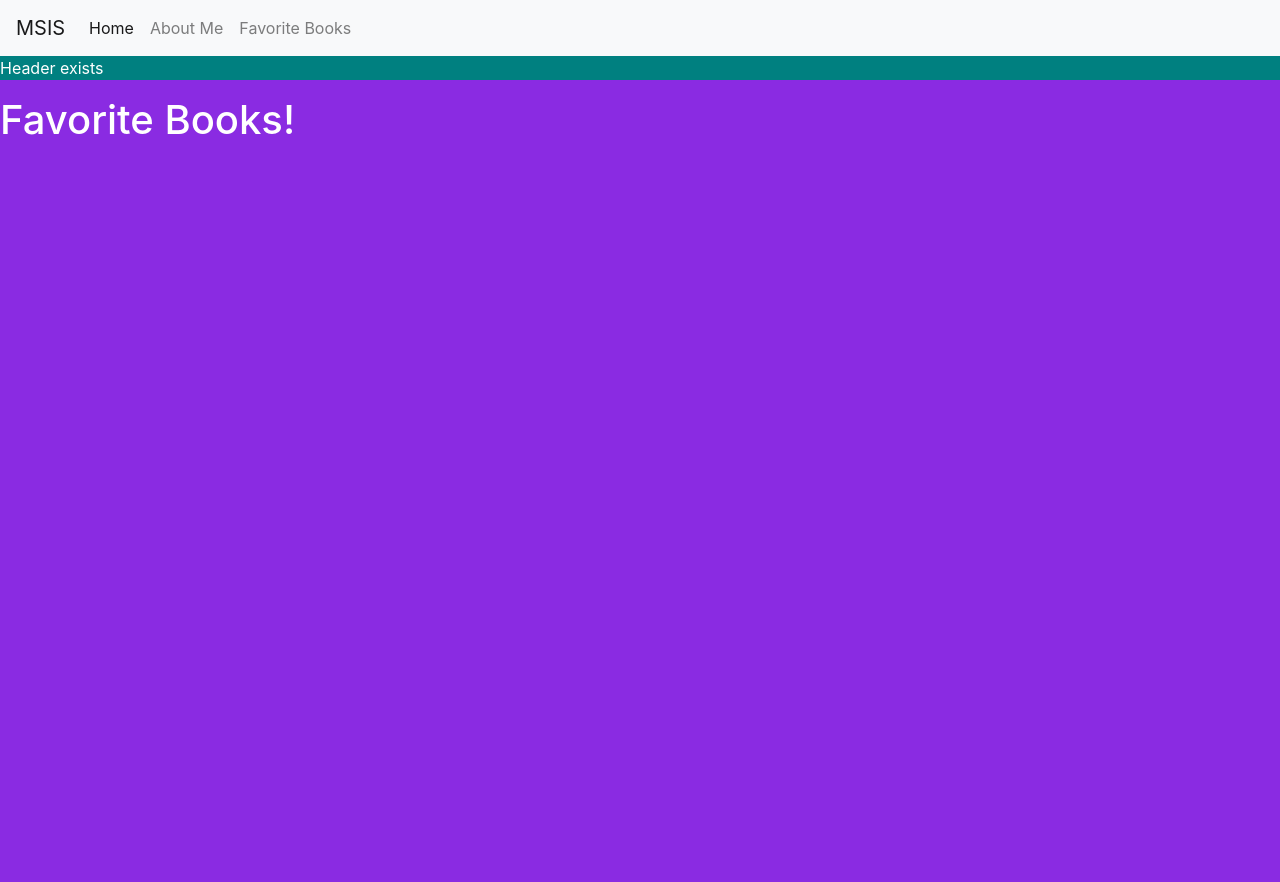
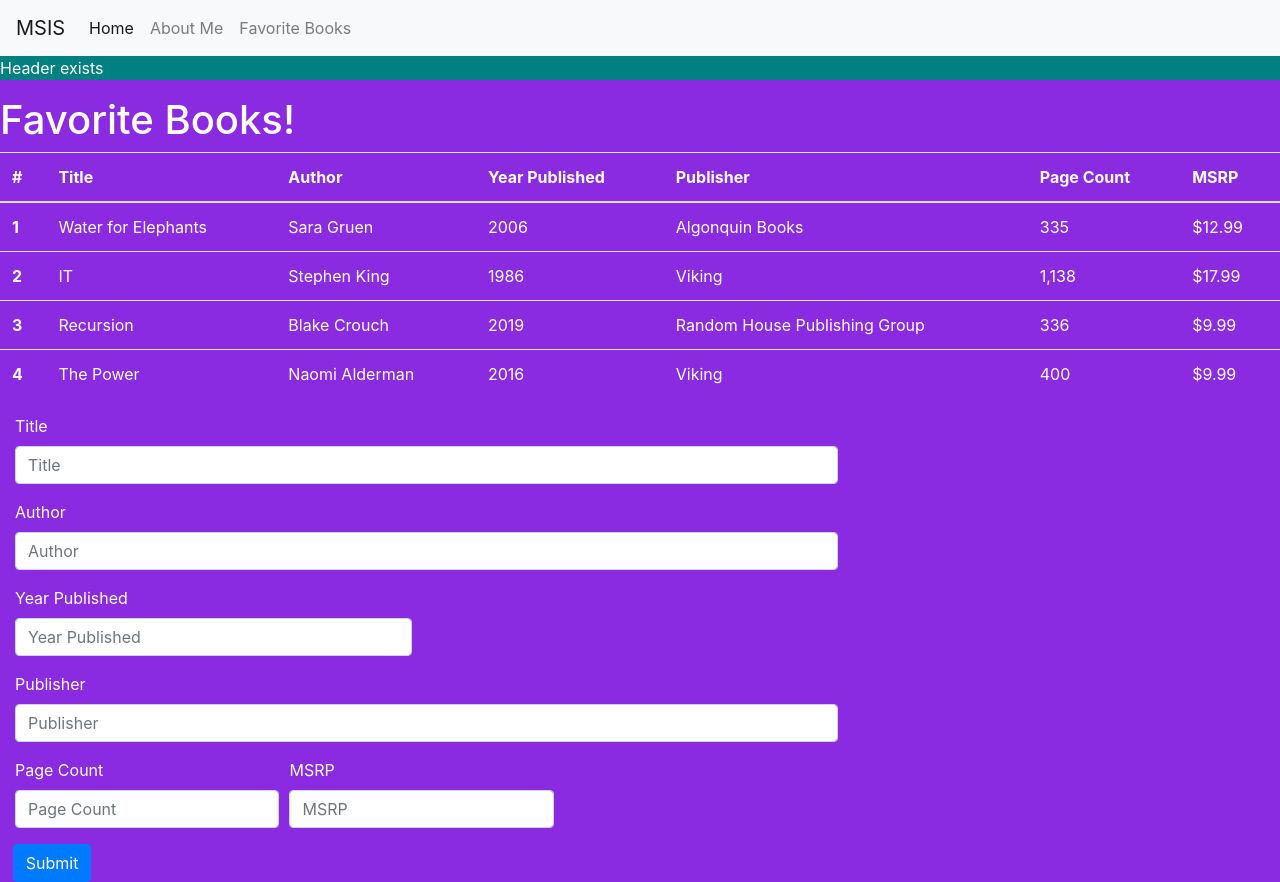
Before and after one commit to saoriyo99/1-html-review-saoriyo99, a PHP site: page /favoriteBooks.html in a window 1280 px wide. Before the commit the page ends 135 px from the top, so only its background shows below. Run offline with PHP 8.4, Linux system fonts and the light colour scheme.

Commit message:
Added picture to home page and favorite books complete

```diff
--- a/public/css/custom.css
+++ b/public/css/custom.css
@@ -15,3 +15,12 @@ a {
     margin: auto;
     width: 50%;
 }
+
+#submitButton {
+    margin-left: 1%;
+}
+
+.welcome {
+    margin: auto;
+    width: 50%;
+}
--- a/public/favoriteBooks.html
+++ b/public/favoriteBooks.html
@@ -36,5 +36,91 @@
     </header>
 
     <h1>Favorite Books!</h1>
+
+    <div>
+      <table class="table">
+        <thead>
+          <tr>
+            <th scope="col">#</th>
+            <th scope="col">Title</th>
+            <th scope="col">Author</th>
+            <th scope="col">Year Published</th>
+            <th scope="col">Publisher</th>
+            <th scope="col">Page Count</th>
+            <th scope="col">MSRP</th>
+          </tr>
+        </thead>
+        <tbody>
+          <tr>
+            <th scope="row">1</th>
+            <td>Water for Elephants</td>
+            <td>Sara Gruen</td>
+            <td>2006</td>
+            <td>Algonquin Books</td>
+            <td>335</td>
+            <td>$12.99</td>
+          </tr>
+          <tr>
+            <th scope="row">2</th>
+            <td>IT</td>
+            <td>Stephen King</td>
+            <td>1986</td>
+            <td>Viking</td>
+            <td>1,138</td>
+            <td>$17.99</td>
+          </tr>
+          <tr>
+            <th scope="row">3</th>
+            <td>Recursion</td>
+            <td>Blake Crouch</td>
+            <td>2019</td>
+            <td>Random House Publishing Group</td>
+            <td>336</td>
+            <td>$9.99</td>
+          </tr>
+          <tr>
+            <th scope="row">4</th>
+            <td>The Power</td>
+            <td>Naomi Alderman</td>
+            <td>2016</td>
+            <td>Viking</td>
+            <td>400</td>
+            <td>$9.99</td>
+          </tr>
+        </tbody>
+      </table>
+    </div>
+
+    <div>
+      <form>
+        <div class="form-group col-md-8">
+          <label for="inputEmail4">Title</label>
+          <input type="email" class="form-control" id="inputEmail4" placeholder="Title">
+        </div>
+        <div class="form-group col-md-8">
+          <label for="inputPassword4">Author</label>
+          <input type="password" class="form-control" id="inputPassword4" placeholder="Author">
+        </div>
+        <div class="form-group col-md-4">
+          <label for="inputAddress">Year Published</label>
+          <input type="text" class="form-control" id="inputAddress" placeholder="Year Published">
+        </div>
+        <div class="form-group col-md-8">
+          <label for="inputAddress2">Publisher</label>
+          <input type="text" class="form-control" id="inputAddress2" placeholder="Publisher">
+        </div>
+        <div class="form-row col-md-8">
+          <div class="form-group col-md-4">
+            <label for="inputCity">Page Count</label>
+            <input type="text" class="form-control" id="inputCity" placeholder="Page Count">
+          </div>
+          <div class="form-group col-md-4">
+            <label for="inputState">MSRP</label>
+            <input type="text" class="form-control" id="inputState" placeholder="MSRP">
+          </div>
+        </div>
+        <button type="submit" class="btn btn-primary" id="submitButton">Submit</button>
+      </form>
+    </div>
   </body>
 </html>
--- a/public/index.html
+++ b/public/index.html
@@ -35,6 +35,9 @@
       <p>Header exists</p>
     </header>
 
-    <h1>Hello, world!</h1>
+    <div class="welcome">
+      <h1>Hello, feel free to explore!</h1>
+      <img src="img/hi.jpg" alt="Hello Picture" width="300" height="400">
+    </div>
   </body>
 </html>
```
Also changed, not shown: public/img/hi.jpg (added).
